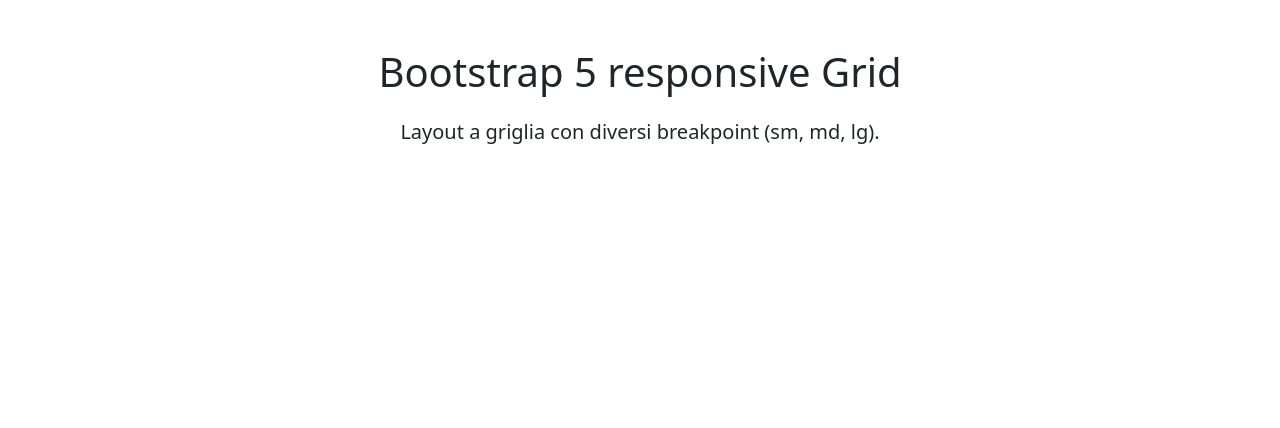
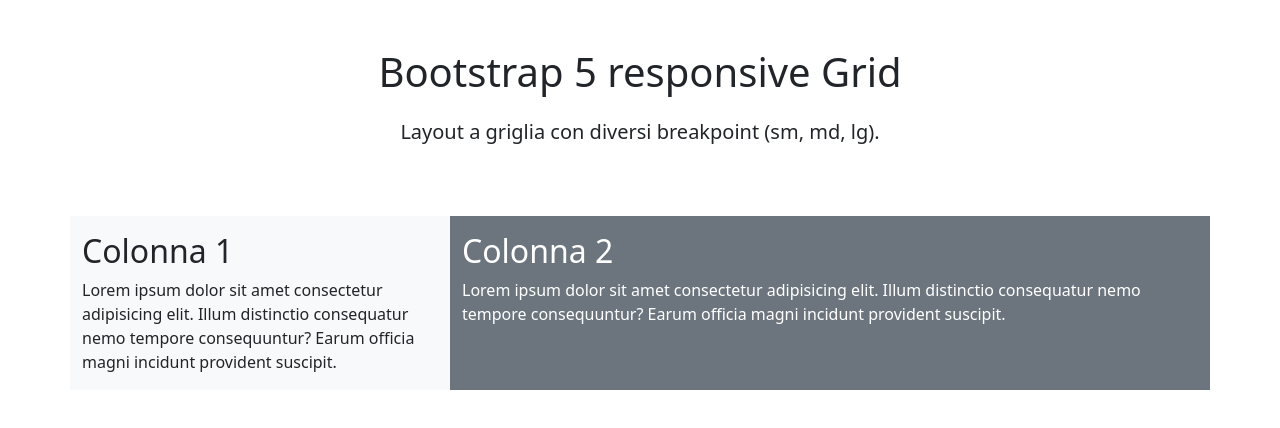
Before and after one commit to anilraj-rgb/htmlcss-bootstrap-layout, a plain HTML site: page index.html in a window 1280 px wide. Drawn offline with nearby package versions, Linux system fonts and the light colour scheme.

Commit message:
[UPD] create the structure

```diff
--- a/index.html
+++ b/index.html
@@ -19,3 +19,20 @@
 
     </div>
 </header>
+
+<main class="container">
+
+    <!--STRUTTURA SENZA CENTRALIZZAZIONE-->
+    <section>
+        <div class="row">
+            <div class="bg-light col-sm-12 col-md-6 col-lg-4 py-3 ">
+                <h2>Colonna 1</h2>
+                Lorem ipsum dolor sit amet consectetur adipisicing elit. Illum distinctio consequatur nemo tempore consequuntur? Earum officia magni incidunt provident suscipit.
+            </div>
+
+            <div class="bg-secondary col-sm-12 col-md-6 col-lg-8 py-3 text-white ">
+                <h2>Colonna 2</h2>
+                Lorem ipsum dolor sit amet consectetur adipisicing elit. Illum distinctio consequatur nemo tempore consequuntur? Earum officia magni incidunt provident suscipit.
+            </div>
+
+        </div>
```
